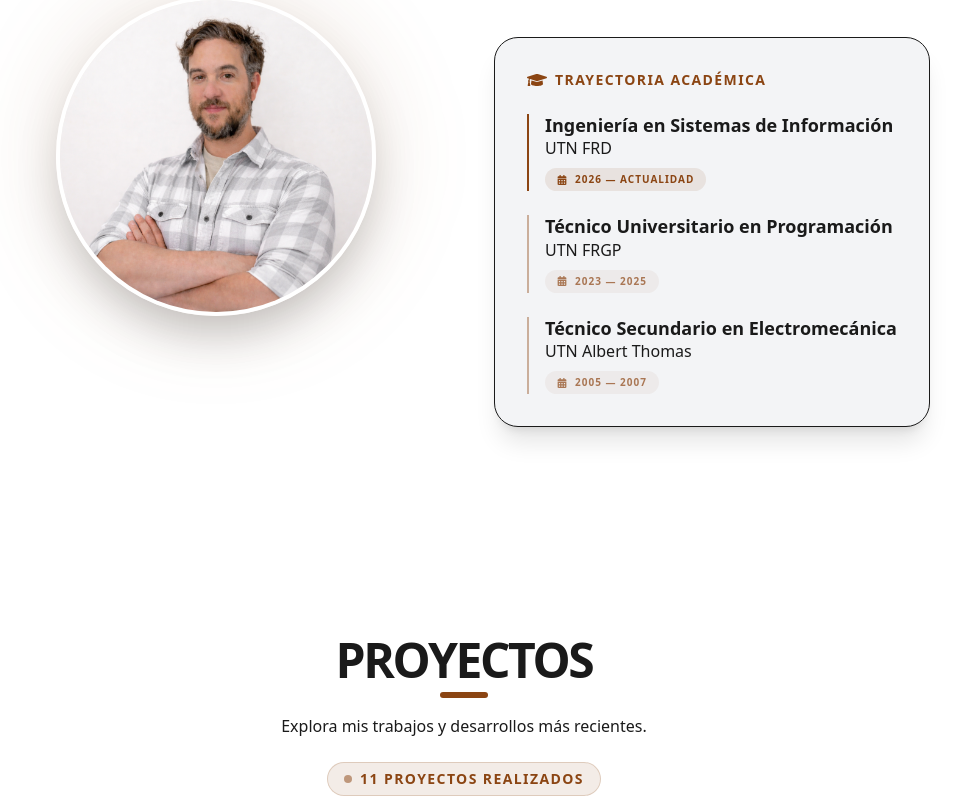
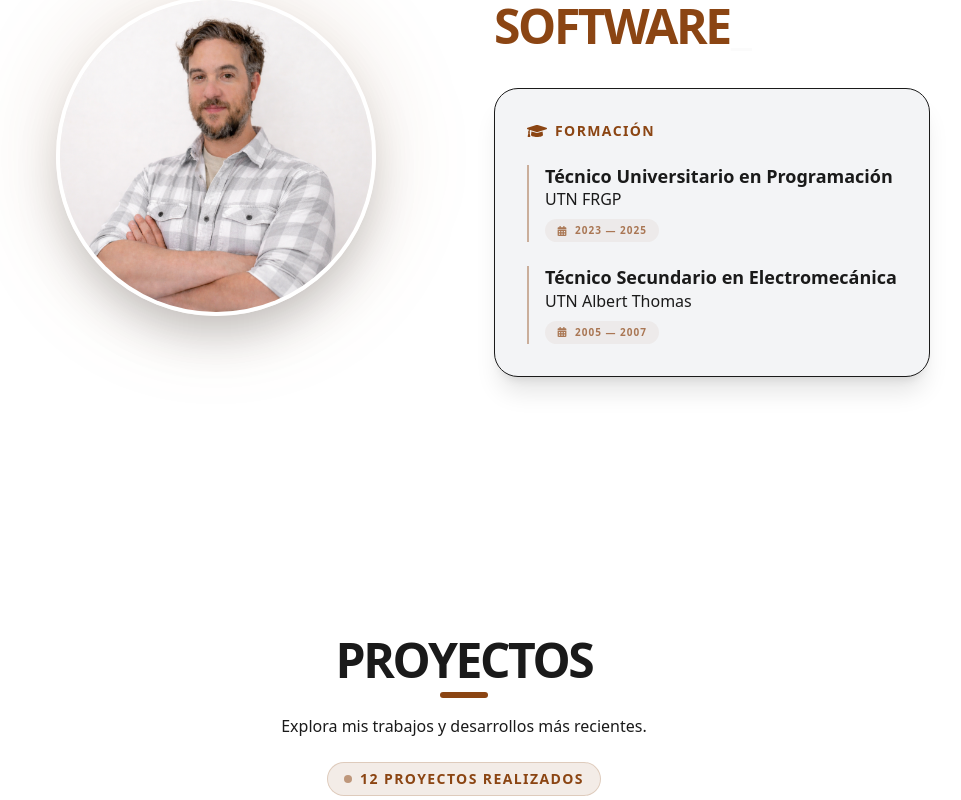
Before and after one commit to oscar-principi/portafolio-react, a React (Vite) app in the folder Frontend/: page / in a window 1280 px wide. Shown: the part 340-1140 px from the top of the page, without its empty margins (176-1137 px from the left). Built offline with nearby package versions, Linux system fonts and the light colour scheme.

Commit message:
actualizaciones

```diff
--- a/Frontend/src/data/projects.ts
+++ b/Frontend/src/data/projects.ts
@@ -55,6 +55,12 @@ export const proyectos: ProyectoItem[] = [
     tags: ["React", "TypeScript", "Tailwind", "Axios", "API REST | .NET Core", "API de Gmail"],
   },
   {
+    titulo: "Aplicación Escritorio: Computación JMD",
+    descripcion: "Sistema de gestión a medida para taller de reparación de equipos. Incluye envío de presupuestos por WhatsApp Web, comprobantes PDF (reparación, garantía), patrón de desbloqueo gráfico, backup automático diario.",
+    imageUrl: "images/proyects/computacion-jmd.png",
+    tags: ["WPF", "C#", ".NET 10", "MVVM", "EF Core", "SQL Server", "QuestPDF", "Serilog", "Inno Setup"],
+  },
+  {
     titulo: "Aplicación Escritorio: Gestión Veterinaria",
     descripcion: "Aplicacion para gestión de veterinaria, con administración de clientes, mascotas, turnos, veterinarios y reportes estadísticos.",
     imageUrl: "images/proyects/gestion-veterinaria.png",
--- a/Frontend/src/pages/Home.tsx
+++ b/Frontend/src/pages/Home.tsx
@@ -81,22 +81,10 @@ export default function Home() {
               <div className="relative">
                 <h3 className="font-bold text-sm uppercase tracking-widest text-primary mb-6 flex items-center justify-center md:justify-start gap-2">
                   <FaGraduationCap className="text-xl" />
-                  Trayectoria Académica
+                  Formación
                 </h3>
 
                 <div className="space-y-6">
-                  {/* Ingeniería en Sistemas (Actual) */}
-                  <div className="flex flex-col items-center md:items-start border-l-2 border-primary md:pl-4">
-                    <p className="text-text-light dark:text-text-dark text-lg leading-tight font-bold">
-                      Ingeniería en Sistemas de Información
-                    </p>
-                    <span className="text-muted-light dark:text-muted-dark font-medium">UTN FRD</span>
-                    <div className="mt-2 flex items-center gap-2 px-3 py-1 bg-primary/10 text-primary rounded-full text-[10px] font-black uppercase tracking-widest">
-                      <FaCalendarAlt />
-                      <span>2026 — Actualidad</span>
-                    </div>
-                  </div>
-
                   {/* Tecnicatura en Programación */}
                   <div className="flex flex-col items-center md:items-start border-l-2 border-primary/40 md:pl-4">
                     <p className="text-text-light dark:text-text-dark text-lg leading-tight font-bold">
```
Also changed, not shown: Frontend/public/images/proyects/computacion-jmd.png (added).
